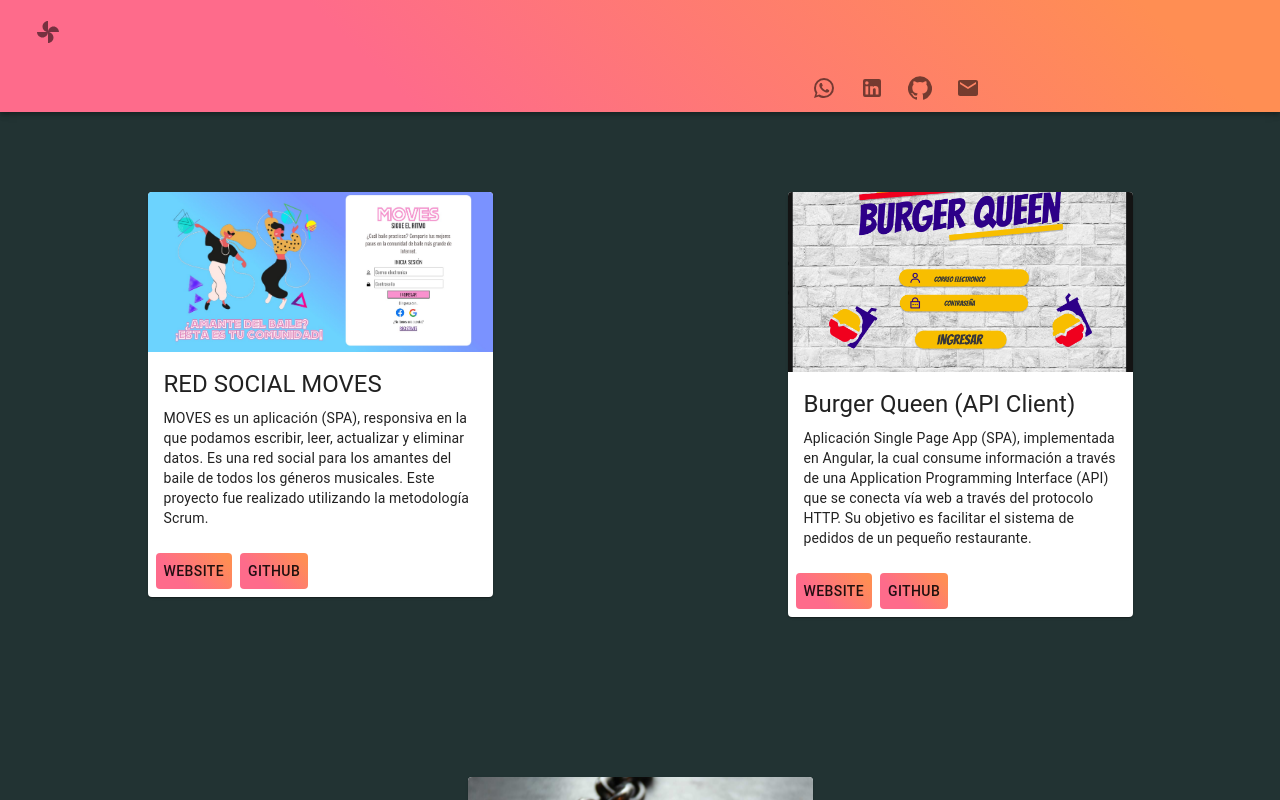
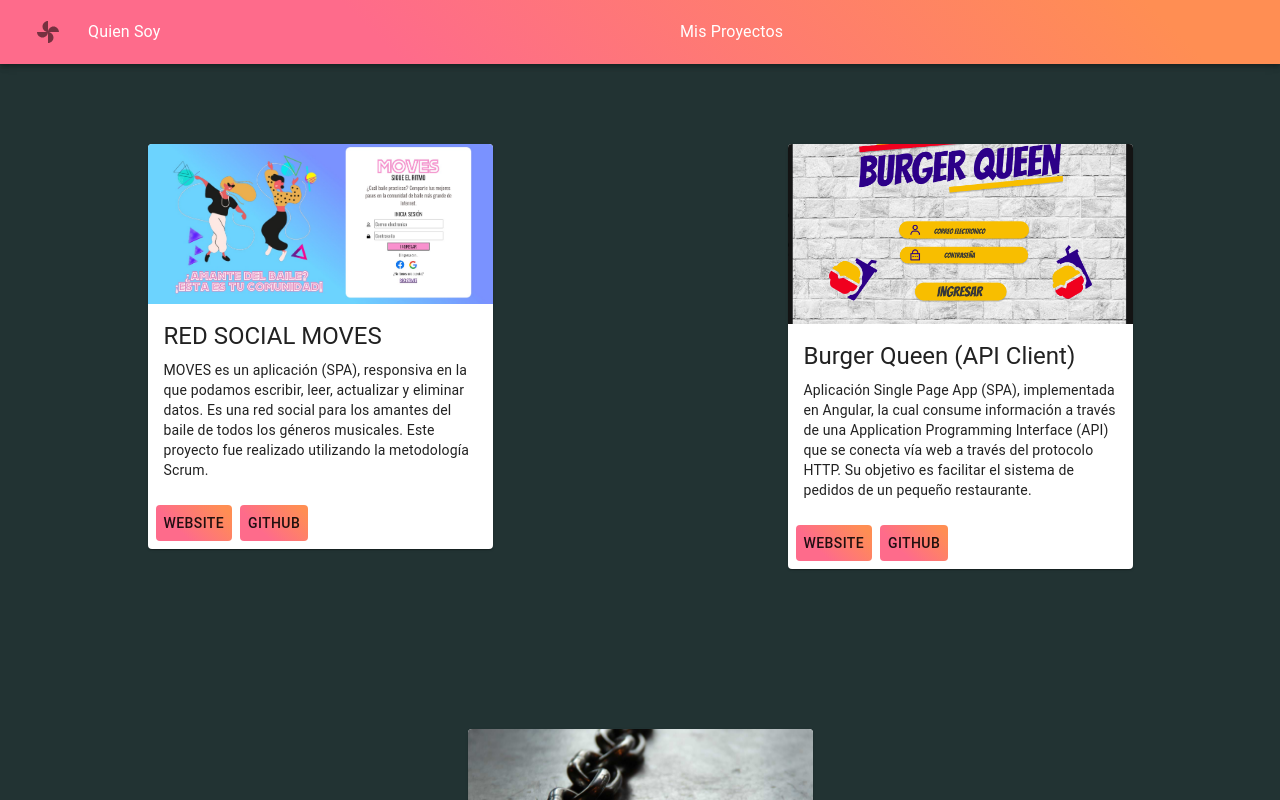
Before and after one commit to CarmenVictoriaFarinez/portafolio-cvf, a React (Create React App) app: page /misproyectos in a window 1280 px wide. Shown: the top 800 px of the page. Built offline with nearby package versions, Linux system fonts and the light colour scheme.

Commit message:
añadiendo opciones de navegacion al navbar

```diff
--- a/package.json
+++ b/package.json
@@ -21,11 +21,11 @@
     "serve": "^11.3.2"
   },
   "scripts": {
-    "star": "react-scripts start",
+    "start": "react-scripts start",
     "build": "react-scripts build",
     "test": "react-scripts test",
     "eject": "react-scripts eject",
-    "start": "serve -p $PORT build"
+    "desplegar": "serve -p $PORT build"
   },
   "eslintConfig": {
     "extends": "react-app"
--- a/src/App.css
+++ b/src/App.css
@@ -17,6 +17,3 @@
 .MuiIconButton-label{
   flex-direction: row-reverse;
 }
-.MuiIconButton-root{
-  size: 30px;
-}
--- a/src/components/Header.js
+++ b/src/components/Header.js
@@ -1,29 +1,44 @@
 import React from 'react'
-import { Typography, Grid, Box } from '@material-ui/core';
+import { Typography, Grid, Box,   ListItemIcon,
+    IconButton, } from '@material-ui/core';
 import { makeStyles } from '@material-ui/core/styles';
-import Typed  from 'react-typed';
+import Typed from 'react-typed';
+import Whatsapp from '@material-ui/icons/WhatsApp';
+import LinkedIn from '@material-ui/icons/LinkedIn';
+import GitHub from '@material-ui/icons/GitHub';
+import { Email } from '@material-ui/icons';
 
 // CSS STYLES
 
-const useStyles = makeStyles(theme =>({
+const useStyles = makeStyles(theme => ({
+    iconRedes: {
+        horizontal: 'right',
+        "& .MuiSvgIcon-root": {
+            fill: 'linear-gradient(45deg, #FE6B8B 30%, #FF8E53 90%)',
+            "&:hover":{
+                fill: "violet",
+                fontSize: "1.8rem"
+            }
+        }
+    },
     avatar: {
         width: theme.spacing(15),
         height: theme.spacing(15),
         margin: theme.spacing(15),
     },
     title: {
-    color:"violet",
+        color: "violet",
     },
     subtitle: {
-    color:"red",
-    marginBottom:"3rem",
+        color: "red",
+        marginBottom: "3rem",
     },
-typedContainer:{
+    typedContainer: {
         position: "absolute",
 
-    transform:"traslate(-50%, -50%)",
-    width:"100vw",
-    textAlign:"center",
+        transform: "traslate(-50%, -50%)",
+        width: "100vw",
+        textAlign: "center",
         zIndex: 1
     }
 
@@ -33,25 +48,39 @@
 const Header = () => {
     const classes = useStyles()
     return (
-        <Box className ={classes.typedContainer} >
-             <Typography  className ={classes.title} variant ="h4">
+        <Box className={classes.typedContainer} >
+            <Typography className={classes.title} variant="h4">
                 <Typed
-                strings={['Mi nombre es Carmen Victoria']}typeSpeed={40}/>
+                    strings={['Mi nombre es Carmen Victoria']} typeSpeed={40} />
             </Typography>
-            <br/>
-            <Typography className ={classes.subtitle}variant ="h5">
+            <br />
+            <Typography className={classes.subtitle} variant="h5">
                 <Typed
-                strings={['Front End Developer ', 'Ingenier❤️ de Sistemas'] }
-                typeSpeed= {60}
-                typeSpeed= {80}
-                loop/>
+                    strings={['Front End Developer ', 'Ingenier❤️ de Sistemas']}
+                    typeSpeed={60}
+                    typeSpeed={80}
+                    loop />
             </Typography>
-            <Grid container justify ="center">
-            <img src="https://user-images.githubusercontent.com/60799456/92513800-7e26f880-f1d6-11ea-9193-ff7b05f82341.png" alt="" style={{ width:"30%"}}/>
+            <Grid container justify="center">
+                <img src="https://user-images.githubusercontent.com/60799456/92513800-7e26f880-f1d6-11ea-9193-ff7b05f82341.png" alt="" style={{ width: "30%" }} />
             </Grid>
-           <Grid container justify ="center">
+            <ListItemIcon alignItems="flex-start" className={classes.iconRedes}>
+                <IconButton href="https://wa.link/ENCI" target="_blank">
+                    <Whatsapp />
+                </IconButton>
+                <IconButton target="_blank" href="https://www.linkedin.com/in/engineercvf/" >
+                    <LinkedIn />
+                </IconButton>
+                <IconButton target="_blank" href="https://github.com/CarmenVictoriaFarinez">
+                    <GitHub />
+                </IconButton>
+                <IconButton target="_blank" href="https://docs.google.com/forms/d/e/1FAIpQLSczfm55rfx63SAHr2kEBKhMZe_ZAVztR3ReOXU9kELz6rx6GQ/viewform">
+                    <Email />
+                </IconButton>
+            </ListItemIcon>
+            <Grid container justify="center">
                 <a href="https://github.com/CarmenVictoriaFarinez/LIM012-fe-burger-queen-api-client/files/5189324/cv_carmen.pdf" download="cv_carmen.pdf">
-            <img src="https://user-images.githubusercontent.com/60799456/92436778-18e9ed80-f16b-11ea-8e42-4de33928eb29.png" alt="" style={{ width:"50%"}}/>
+                    <img src="https://user-images.githubusercontent.com/60799456/92436778-18e9ed80-f16b-11ea-8e42-4de33928eb29.png" alt="" style={{ width: "50%" }} />
                 </a>
             </Grid>
 
--- a/src/components/Navbar.js
+++ b/src/components/Navbar.js
@@ -6,6 +6,7 @@
 import LinkedIn from '@material-ui/icons/LinkedIn';
 import GitHub from '@material-ui/icons/GitHub';
 import { Email } from '@material-ui/icons';
+
 
 
 import {
@@ -18,7 +19,7 @@
     Divider,
     List,
     Box,
-    ListItemIcon
+    ListItemIcon, BottomNavigation, BottomNavigationAction
 } from '@material-ui/core'
 
 import {
@@ -42,16 +43,6 @@
     },
     listItem: {
         color: 'white'
-    },
-    iconRedes: {
-        marginLeft: theme.spacing(100),
-        "& .MuiSvgIcon-root": {
-            fill: 'linear-gradient(45deg, #FE6B8B 30%, #FF8E53 90%)',
-            "&:hover":{
-                fill: "violet",
-                fontSize: "1.8rem"
-            }
-        }
     },
 });
 
@@ -102,7 +93,7 @@
             <Box component='nav'>
                 <AppBar position='static' style={{ background: 'linear-gradient(45deg, #FE6B8B 30%, #FF8E53 90%)' }}>
 
-                    <Toolbar>
+                    <Toolbar >
                         <IconButton onClick={toggleSLider("right", true)}>
                             <Toys />
                         </IconButton>
@@ -114,21 +105,14 @@
                             {sideList("right")}
                             <Footer />
                         </MobilRightMenuSlider>
+
+                            {menuItems.map((IsItem, key) => (
+                                <ListItem  button key={key} component={Link} to={IsItem.listPath} >
+                                <ListItemText className={classes.listItem} primary={IsItem.listText} />
+                                </ListItem>
+                            ))}
                     </Toolbar>
-                    <ListItemIcon className={classes.iconRedes}>
-                        <IconButton href ="https://wa.link/ENCI" target="_blank">
-                            <Whatsapp />
-                        </IconButton>
-                        <IconButton target="_blank" href="https://www.linkedin.com/in/engineercvf/" >
-                            <LinkedIn />
-                        </IconButton>
-                        <IconButton target="_blank" href="https://github.com/CarmenVictoriaFarinez">
-                            <GitHub />
-                        </IconButton>
-                        <IconButton target="_blank" href="https://docs.google.com/forms/d/e/1FAIpQLSczfm55rfx63SAHr2kEBKhMZe_ZAVztR3ReOXU9kELz6rx6GQ/viewform">
-                            <Email />
-                        </IconButton>
-                    </ListItemIcon>
+
 
                 </AppBar>
             </Box>
```
Lines whose indentation alone changed are shown as unchanged.
